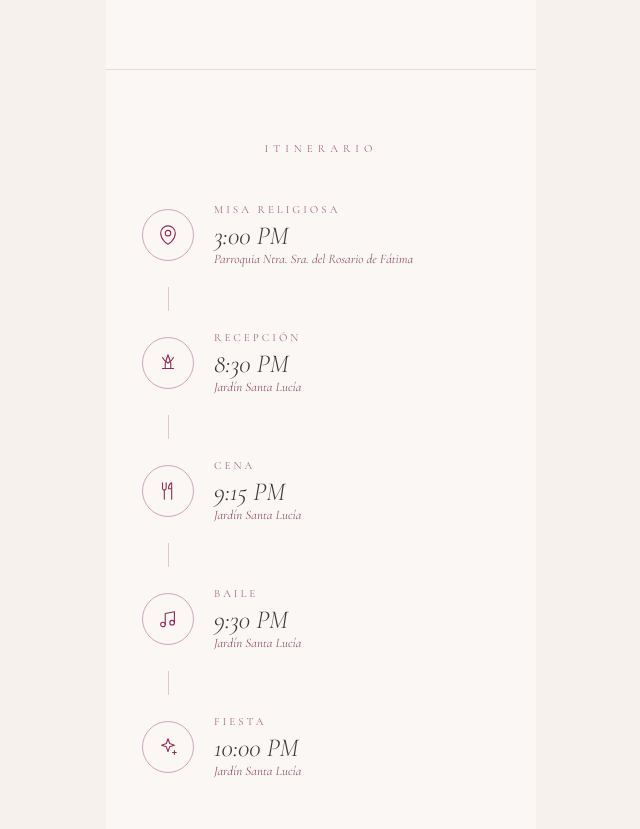
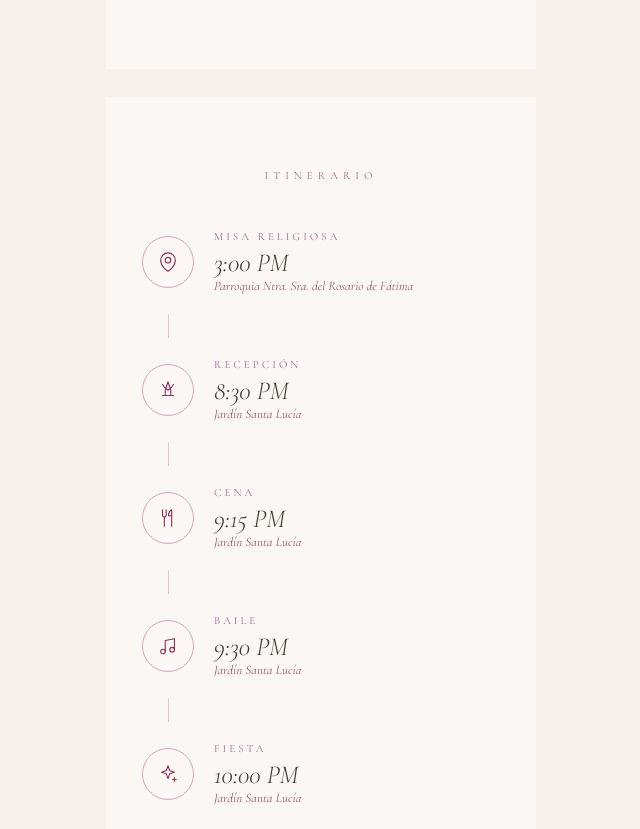
Before and after one commit to RicardoSalcedoBoy/wedding, a plain HTML site: page index.html in a window 1280 px wide. Shown: the part 2386-3215 px from the top of the page, without its empty margins (319-959 px from the left). Drawn offline with nearby package versions, Linux system fonts and the light colour scheme.

Commit message:
Separate Padrinos and Itinerario with a gap instead of a border line
Co-Authored-By: Claude Sonnet 5.5 <noreply@anthropic.com>

```diff
--- a/index.html
+++ b/index.html
@@ -395,9 +395,9 @@
 
   <!-- Section: Itinerario -->
   <div style="
+    margin-top: 28px;
     padding: 72px 36px;
     text-align: center;
-    border-top: 1px solid #e9d8e1;
     background: #fbf7f4;
   " data-screen-label="Itinerario">
     <div style="
```
